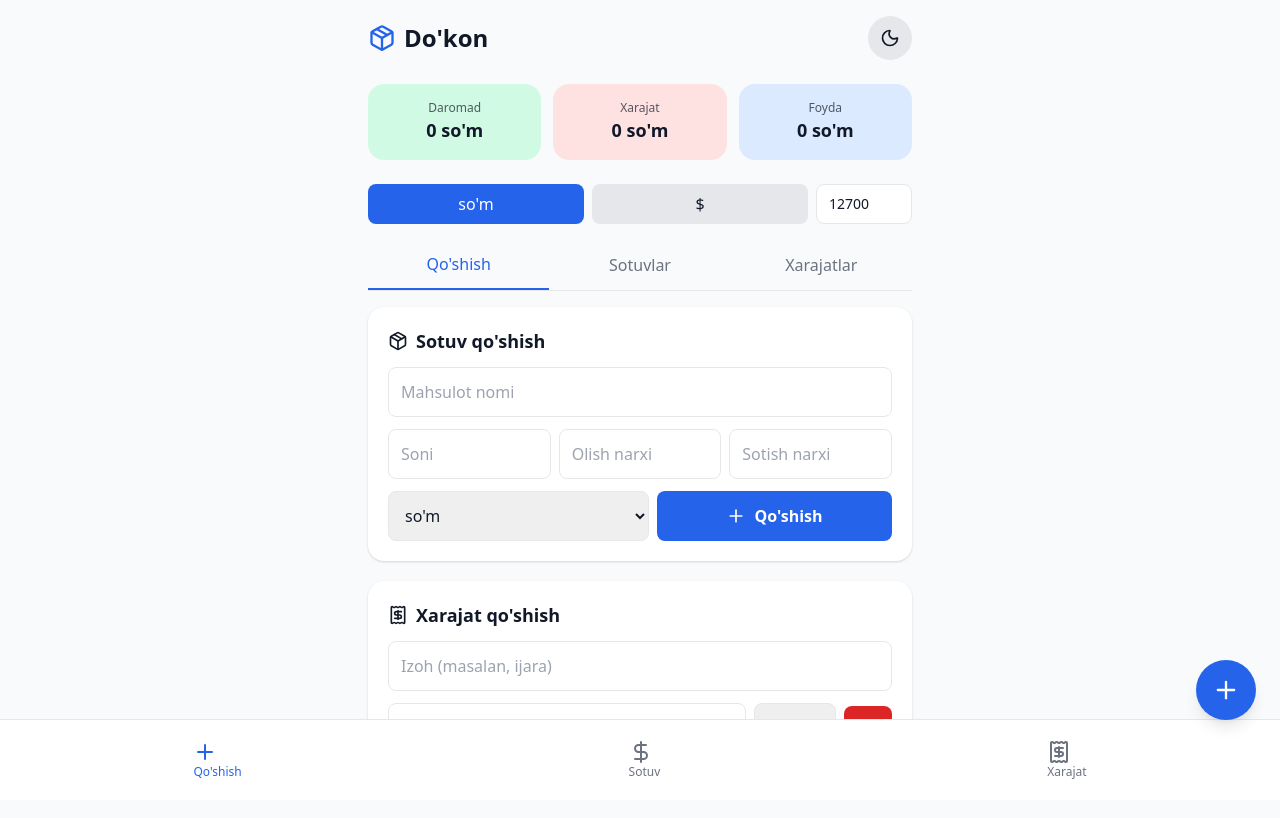
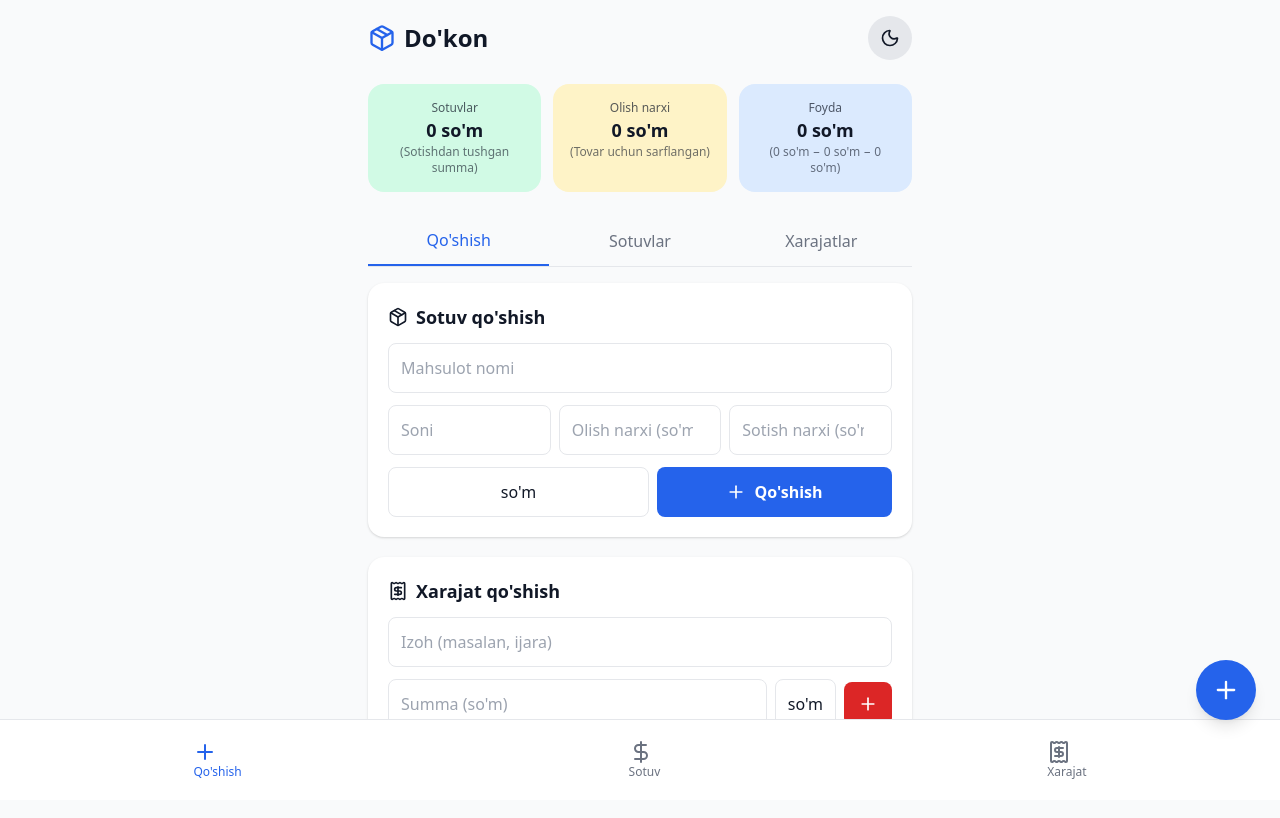
Before and after one commit to Positiveoo1/Store, a React (Vite) app: page / in a window 1280 px wide. Shown: the top 818 px of the page. Built offline with nearby package versions, Linux system fonts and the light colour scheme.

Commit message:
bugs fixed

```diff
--- a/src/App.jsx
+++ b/src/App.jsx
@@ -1,13 +1,5 @@
 import React, { useState, useEffect } from "react";
-import {
-  Plus,
-  Trash2,
-  Package,
-  Receipt,
-  Moon,
-  Sun,
-  DollarSign,
-} from "lucide-react";
+import { Plus, Trash2, Package, Receipt, Moon, Sun, DollarSign } from "lucide-react";
 
 export default function App() {
   const load = (key, fallback) => {
@@ -21,91 +13,72 @@ export default function App() {
 
   const [products, setProducts] = useState(load("products", []));
   const [expenses, setExpenses] = useState(load("expenses", []));
-  const [exchangeRate, setExchangeRate] = useState(load("rate", 12700));
-  const [showUSD, setShowUSD] = useState(false);
   const [darkMode, setDarkMode] = useState(
-    () => window.matchMedia("(prefers-color-scheme: dark)").matches
+    () => window.matchMedia && window.matchMedia("(prefers-color-scheme: dark)").matches
   );
   const [activeTab, setActiveTab] = useState("add");
 
-  // Formalar — Bo'sh qoldiriladi
+  // Form fields
   const [pName, setPName] = useState("");
-  const [pQty, setPQty] = useState(""); // BO'SH
-  const [pCost, setPCost] = useState("");
-  const [pPrice, setPPrice] = useState("");
-  const [pCurrency, setPCurrency] = useState("UZS");
+  const [pQty, setPQty] = useState(""); // empty => treated as 1
+  const [pCost, setPCost] = useState(""); // buy price
+  const [pPrice, setPPrice] = useState(""); // sell price
 
   const [eNote, setENote] = useState("");
   const [eAmount, setEAmount] = useState("");
-  const [eCurrency, setECurrency] = useState("UZS");
 
-  // Saqlash
-  useEffect(
-    () => localStorage.setItem("products", JSON.stringify(products)),
-    [products]
-  );
-  useEffect(
-    () => localStorage.setItem("expenses", JSON.stringify(expenses)),
-    [expenses]
-  );
-  useEffect(() => localStorage.setItem("rate", exchangeRate), [exchangeRate]);
+  // Persist lists
+  useEffect(() => localStorage.setItem("products", JSON.stringify(products)), [products]);
+  useEffect(() => localStorage.setItem("expenses", JSON.stringify(expenses)), [expenses]);
 
   useEffect(() => {
     document.body.classList.toggle("dark", darkMode);
   }, [darkMode]);
 
-  // Hisoblash
-  const toUZS = (amount, currency) => {
-    const num = Number(amount) || 0;
-    return currency === "UZS" ? num : num * exchangeRate;
-  };
+  const toNum = (v) => Number(v) || 0;
+  const fmt = (v) => `${Math.round(v).toLocaleString()} so'm`;
 
-  const format = (uzs) => {
-    const num = Number(uzs) || 0;
-    if (showUSD) return `$${(num / exchangeRate).toFixed(2)}`;
-    return `${Math.round(num).toLocaleString()} so'm`;
-  };
-
-  // Jami
-  const income = products.reduce(
-    (sum, p) => sum + toUZS(p.sellPrice, p.currency) * (Number(p.qty) || 1),
+  // New calculations per your request:
+  // revenue = sum of sellPrice * qty
+  const revenue = products.reduce(
+    (s, p) => s + toNum(p.sellPrice) * (Number(p.qty) || 1),
     0
   );
-  const expense = expenses.reduce(
-    (sum, e) => sum + toUZS(e.amount, e.currency),
+  // cost (total buy price) = sum of buyPrice * qty
+  const totalCost = products.reduce(
+    (s, p) => s + toNum(p.buyPrice) * (Number(p.qty) || 1),
     0
   );
-  const profit = income - expense;
+  // other expenses (entered manually)
+  const otherExpenses = expenses.reduce((s, e) => s + toNum(e.amount), 0);
 
-  // Mahsulot qo'shish
-  const addProduct = (e) => {
-    e.preventDefault();
+  // profit = revenue - cost - otherExpenses
+  const profit = revenue - totalCost - otherExpenses;
+
+  const addProduct = (ev) => {
+    ev.preventDefault();
     if (!pName.trim() || !pPrice || Number(pPrice) <= 0) {
       alert("Mahsulot nomi va sotish narxini kiriting");
       return;
     }
-    const qty = Number(pQty) || 1; // Agar bo'sh bo'lsa — 1
+    const qty = Number(pQty) || 1;
     const newP = {
-      id: Date.now() + Math.random(), // Unikal ID
+      id: Date.now() + Math.random(),
       name: pName.trim(),
       qty: qty,
-      buyPrice: Number(pCost) || 0,
-      sellPrice: Number(pPrice) || 0,
-      currency: pCurrency,
+      buyPrice: toNum(pCost),
+      sellPrice: toNum(pPrice),
       time: new Date().toISOString(),
     };
     setProducts([newP, ...products]);
-    // FORM TOZLASH — pQty BO'SH QOLADI
     setPName("");
-    setPQty(""); // BO'SH
+    setPQty("");
     setPCost("");
     setPPrice("");
-    setPCurrency("UZS");
   };
 
-  // Xarajat qo'shish
-  const addExpense = (e) => {
-    e.preventDefault();
+  const addExpense = (ev) => {
+    ev.preventDefault();
     if (!eNote.trim() || !eAmount || Number(eAmount) <= 0) {
       alert("Izoh va summasini kiriting");
       return;
@@ -113,14 +86,12 @@ export default function App() {
     const newE = {
       id: Date.now() + Math.random(),
       note: eNote.trim(),
-      amount: Number(eAmount) || 0,
-      currency: eCurrency,
+      amount: toNum(eAmount),
       time: new Date().toISOString(),
     };
     setExpenses([newE, ...expenses]);
     setENote("");
     setEAmount("");
-    setECurrency("UZS");
   };
 
   const remove = (list, setList, id) => {
@@ -130,95 +101,46 @@ export default function App() {
   };
 
   return (
-    <div
-      className={`min-h-screen ${
-        darkMode ? "bg-gray-900 text-white" : "bg-gray-50 text-gray-900"
-      } pb-24`}
-    >
+    <div className={`min-h-screen ${darkMode ? "bg-gray-900 text-white" : "bg-gray-50 text-gray-900"} pb-24`}>
       <div className="max-w-xl mx-auto p-4">
-        {/* Sarlavha */}
+        {/* Header */}
         <div className="flex justify-between items-center mb-6">
           <h1 className="text-2xl font-bold flex items-center gap-2">
             <Package className="w-7 h-7 text-blue-600" /> Do'kon
           </h1>
-          <button
-            onClick={() => setDarkMode(!darkMode)}
-            className="p-3 bg-gray-200 dark:bg-gray-700 rounded-full"
-          >
-            {darkMode ? (
-              <Sun className="w-5 h-5" />
-            ) : (
-              <Moon className="w-5 h-5" />
-            )}
+          <button onClick={() => setDarkMode(!darkMode)} className="p-3 bg-gray-200 dark:bg-gray-700 rounded-full">
+            {darkMode ? <Sun className="w-5 h-5" /> : <Moon className="w-5 h-5" />}
           </button>
         </div>
 
-        {/* Jami ko'rsatkichlar */}
+        {/* Key metrics: revenue, cost, profit */}
         <div className="grid grid-cols-3 gap-3 mb-6 text-center">
           <div className="bg-green-100 dark:bg-green-900 p-4 rounded-2xl">
-            <p className="text-xs opacity-70">Daromad</p>
-            <p className="text-lg font-bold">{format(income)}</p>
+            <p className="text-xs opacity-70">Sotuvlar</p>
+            <p className="text-lg font-bold">{fmt(revenue)}</p>
+            <p className="text-xs opacity-60">(Sotishdan tushgan summa)</p>
           </div>
-          <div className="bg-red-100 dark:bg-red-900 p-4 rounded-2xl">
-            <p className="text-xs opacity-70">Xarajat</p>
-            <p className="text-lg font-bold">{format(expense)}</p>
+
+          <div className="bg-yellow-100 dark:bg-yellow-900 p-4 rounded-2xl">
+            <p className="text-xs opacity-70">Olish narxi</p>
+            <p className="text-lg font-bold">{fmt(totalCost)}</p>
+            <p className="text-xs opacity-60">(Tovar uchun sarflangan)</p>
           </div>
-          <div
-            className={`p-4 rounded-2xl ${
-              profit >= 0
-                ? "bg-blue-100 dark:bg-blue-900"
-                : "bg-orange-100 dark:bg-orange-900"
-            }`}
-          >
+
+          <div className={`p-4 rounded-2xl ${profit >= 0 ? "bg-blue-100 dark:bg-blue-900" : "bg-orange-100 dark:bg-orange-900"}`}>
             <p className="text-xs opacity-70">Foyda</p>
-            <p className="text-lg font-bold">{format(profit)}</p>
+            <p className="text-lg font-bold">{fmt(profit)}</p>
+            <p className="text-xs opacity-60">({fmt(revenue)} − {fmt(totalCost)} − {fmt(otherExpenses)})</p>
           </div>
         </div>
 
-        {/* Valyuta */}
-        <div className="flex gap-2 mb-4">
-          <button
-            onClick={() => setShowUSD(false)}
-            className={`flex-1 py-2 rounded-lg font-medium ${
-              !showUSD
-                ? "bg-blue-600 text-white"
-                : "bg-gray-200 dark:bg-gray-700"
-            }`}
-          >
-            so'm
-          </button>
-          <button
-            onClick={() => setShowUSD(true)}
-            className={`flex-1 py-2 rounded-lg font-medium ${
-              showUSD
-                ? "bg-blue-600 text-white"
-                : "bg-gray-200 dark:bg-gray-700"
-            }`}
-          >
-            $
-          </button>
-          <input
-            type="number"
-            value={exchangeRate}
-            onChange={(e) =>
-              setExchangeRate(Math.max(1, Number(e.target.value) || 1))
-            }
-            placeholder="Kurs"
-            className="w-24 px-3 py-2 bg-white dark:bg-gray-800 border rounded-lg text-sm"
-          />
-        </div>
-
-        {/* Tablar */}
+        {/* Tabs */}
         <div className="flex border-b mb-4">
           {["add", "sales", "expenses"].map((tab) => (
             <button
               key={tab}
               onClick={() => setActiveTab(tab)}
-              className={`flex-1 py-3 text-center font-medium ${
-                activeTab === tab
-                  ? "border-b-2 border-blue-600 text-blue-600 dark:text-blue-400"
-                  : "text-gray-500"
-              }`}
+              className={`flex-1 py-3 text-center font-medium ${activeTab === tab ? "border-b-2 border-blue-600 text-blue-600 dark:text-blue-400" : "text-gray-500"}`}
             >
               {tab === "add" && "Qo'shish"}
               {tab === "sales" && "Sotuvlar"}
@@ -227,100 +149,36 @@ export default function App() {
           ))}
         </div>
 
-        {/* Qo'shish sahifasi */}
+        {/* Add */}
         {activeTab === "add" && (
           <div className="space-y-5">
-            {/* Sotuv qo'shish */}
-            <form
-              onSubmit={addProduct}
-              className="bg-white dark:bg-gray-800 p-5 rounded-2xl shadow"
-            >
+            <form onSubmit={addProduct} className="bg-white dark:bg-gray-800 p-5 rounded-2xl shadow">
               <h3 className="font-bold text-lg mb-3 flex items-center gap-2">
                 <Package className="w-5 h-5" /> Sotuv qo'shish
               </h3>
-              <input
-                placeholder="Mahsulot nomi"
-                value={pName}
-                onChange={(e) => setPName(e.target.value)}
-                className="w-full p-3 border rounded-lg mb-3"
-                required
-              />
+              <input placeholder="Mahsulot nomi" value={pName} onChange={(e) => setPName(e.target.value)} className="w-full p-3 border rounded-lg mb-3" required />
               <div className="grid grid-cols-3 gap-2 mb-3">
-                <input
-                  type="number"
-                  placeholder="Soni"
-                  value={pQty}
-                  onChange={(e) => setPQty(e.target.value)} // HECH QANDAY "|| 1"
-                  className="p-3 border rounded-lg"
-                  min="1"
-                />
-                <input
-                  type="number"
-                  placeholder="Olish narxi"
-                  value={pCost}
-                  onChange={(e) => setPCost(e.target.value)}
-                  className="p-3 border rounded-lg"
-                />
-                <input
-                  type="number"
-                  placeholder="Sotish narxi"
-                  value={pPrice}
-                  onChange={(e) => setPPrice(e.target.value)}
-                  className="p-3 border rounded-lg"
-                  required
-                />
+                <input type="number" placeholder="Soni" value={pQty} onChange={(e) => setPQty(e.target.value)} className="p-3 border rounded-lg" min="1" />
+                <input type="number" placeholder="Olish narxi (so'm)" value={pCost} onChange={(e) => setPCost(e.target.value)} className="p-3 border rounded-lg" />
+                <input type="number" placeholder="Sotish narxi (so'm)" value={pPrice} onChange={(e) => setPPrice(e.target.value)} className="p-3 border rounded-lg" required />
               </div>
               <div className="flex gap-2">
-                <select
-                  value={pCurrency}
-                  onChange={(e) => setPCurrency(e.target.value)}
-                  className="flex-1 p-3 border rounded-lg"
-                >
-                  <option>so'm</option>
-                  <option>$</option>
-                </select>
-                <button
-                  type="submit"
-                  className="flex-1 bg-blue-600 text-white py-3 rounded-lg font-bold flex items-center justify-center gap-2"
-                >
+                <div className="flex-1 p-3 border rounded-lg flex items-center justify-center">so'm</div>
+                <button type="submit" className="flex-1 bg-blue-600 text-white py-3 rounded-lg font-bold flex items-center justify-center gap-2">
                   <Plus className="w-5 h-5" /> Qo'shish
                 </button>
               </div>
             </form>
-            {/* Xarajat qo'shish */}
+
             <form onSubmit={addExpense} className="bg-white dark:bg-gray-800 p-5 rounded-2xl shadow">
               <h3 className="font-bold text-lg mb-3 flex items-center gap-2">
                 <Receipt className="w-5 h-5" /> Xarajat qo'shish
               </h3>
-              <input
-                placeholder="Izoh (masalan, ijara)"
-                value={eNote}
-                onChange={(e) => setENote(e.target.value)}
-                className="w-full p-3 border rounded-lg mb-3"
-                required
-              />
+              <input placeholder="Izoh (masalan, ijara)" value={eNote} onChange={(e) => setENote(e.target.value)} className="w-full p-3 border rounded-lg mb-3" required />
               <div className="flex gap-2 items-center">
-                <input
-                  type="number"
-                  placeholder="Summa"
-                  value={eAmount}
-                  onChange={(e) => setEAmount(e.target.value)}
-                  className="flex-1 p-3 border rounded-lg"
-                  required
-                />
-                <select
-                  value={eCurrency}
-                  onChange={(e) => setECurrency(e.target.value)}
-                  className="p-3 border rounded-lg min-w-20"
-                >
-                  <option>so'm</option>
-                  <option>$</option>
-                </select>
-                <button
-                  type="submit"
-                  className="bg-red-600 text-white p-3 rounded-lg flex items-center justify-center"
-                  style={{ minWidth: '48px' }}
-                >
+                <input type="number" placeholder="Summa (so'm)" value={eAmount} onChange={(e) => setEAmount(e.target.value)} className="flex-1 p-3 border rounded-lg" required />
+                <div className="p-3 border rounded-lg min-w-20 flex items-center">so'm</div>
+                <button type="submit" className="bg-red-600 text-white p-3 rounded-lg flex items-center justify-center" style={{ minWidth: "48px" }}>
                   <Plus className="w-5 h-5" />
                 </button>
               </div>
@@ -328,37 +186,24 @@ export default function App() {
           </div>
         )}
 
-        {/* Sotuvlar */}
+        {/* Sales list */}
         {activeTab === "sales" && (
           <div className="space-y-3">
             {products.length === 0 ? (
-              <p className="text-center text-gray-500 py-10">
-                Hozircha sotuv yo'q
-              </p>
+              <p className="text-center text-gray-500 py-10">Hozircha sotuv yo'q</p>
             ) : (
               products.map((p) => (
-                <div
-                  key={p.id}
-                  className="bg-white dark:bg-gray-800 p-4 rounded-2xl shadow flex justify-between items-center"
-                >
+                <div key={p.id} className="bg-white dark:bg-gray-800 p-4 rounded-2xl shadow flex justify-between items-center">
                   <div>
                     <p className="font-bold">{p.name}</p>
                     <p className="text-sm opacity-70">
-                      {p.qty} × {p.sellPrice}{" "}
-                      {p.currency === "UZS" ? "so'm" : "$"}
+                      {p.qty} × {p.sellPrice} so'm (Olish: {p.buyPrice} so'm)
                     </p>
-                    <p className="text-xs opacity-50">
-                      {new Date(p.time).toLocaleDateString("uz-UZ")}
-                    </p>
+                    <p className="text-xs opacity-50">{new Date(p.time).toLocaleDateString("uz-UZ")}</p>
                   </div>
                   <div className="text-right">
-                    <p className="font-bold">
-                      {format(toUZS(p.sellPrice, p.currency) * p.qty)}
-                    </p>
-                    <button
-                      onClick={() => remove(products, setProducts, p.id)}
-                      className="text-red-600 mt-1"
-                    >
+                    <p className="font-bold">{fmt(toNum(p.sellPrice) * p.qty)}</p>
+                    <button onClick={() => remove(products, setProducts, p.id)} className="text-red-600 mt-1">
                       <Trash2 className="w-5 h-5" />
                     </button>
                   </div>
@@ -368,36 +213,22 @@ export default function App() {
           </div>
         )}
 
-        {/* Xarajatlar */}
+        {/* Expenses list */}
         {activeTab === "expenses" && (
           <div className="space-y-3">
             {expenses.length === 0 ? (
-              <p className="text-center text-gray-500 py-10">
-                Hozircha xarajat yo'q
-              </p>
+              <p className="text-center text-gray-500 py-10">Hozircha xarajat yo'q</p>
             ) : (
               expenses.map((e) => (
-                <div
-                  key={e.id}
-                  className="bg-white dark:bg-gray-800 p-4 rounded-2xl shadow flex justify-between items-center"
-                >
+                <div key={e.id} className="bg-white dark:bg-gray-800 p-4 rounded-2xl shadow flex justify-between items-center">
                   <div>
                     <p className="font-bold">{e.note}</p>
-                    <p className="text-sm opacity-70">
-                      {e.amount} {e.currency === "UZS" ? "so'm" : "$"}
-                    </p>
-                    <p className="text-xs opacity-50">
-                      {new Date(e.time).toLocaleDateString("uz-UZ")}
-                    </p>
+                    <p className="text-sm opacity-70">{e.amount} so'm</p>
+                    <p className="text-xs opacity-50">{new Date(e.time).toLocaleDateString("uz-UZ")}</p>
                   </div>
                   <div className="text-right">
-                    <p className="font-bold">
-                      {format(toUZS(e.amount, e.currency))}
-                    </p>
-                    <button
-                      onClick={() => remove(expenses, setExpenses, e.id)}
-                      className="text-red-600 mt-1"
-                    >
+                    <p className="font-bold">{fmt(toNum(e.amount))}</p>
+                    <button onClick={() => remove(expenses, setExpenses, e.id)} className="text-red-600 mt-1">
                       <Trash2 className="w-5 h-5" />
                     </button>
                   </div>
@@ -408,41 +239,23 @@ export default function App() {
         )}
       </div>
 
-      {/* Qo'shish tugmasi */}
-      <button
-        onClick={() => setActiveTab("add")}
-        className="fixed bottom-20 right-6 bg-blue-600 text-white p-4 rounded-full shadow-lg z-10"
-      >
+      {/* Floating add button */}
+      <button onClick={() => setActiveTab("add")} className="fixed bottom-20 right-6 bg-blue-600 text-white p-4 rounded-full shadow-lg z-10">
         <Plus className="w-7 h-7" />
       </button>
 
-      {/* Pastki navigatsiya */}
+      {/* Bottom nav */}
       <div className="fixed bottom-0 left-0 right-0 bg-white dark:bg-gray-800 border-t">
         <div className="flex justify-around py-2">
-          <button
-            onClick={() => setActiveTab("add")}
-            className={`p-3 ${
-              activeTab === "add" ? "text-blue-600" : "text-gray-500"
-            }`}
-          >
+          <button onClick={() => setActiveTab("add")} className={`p-3 ${activeTab === "add" ? "text-blue-600" : "text-gray-500"}`}>
             <Plus className="w-6 h-6" />
             <p className="text-xs">Qo'shish</p>
           </button>
-          <button
-            onClick={() => setActiveTab("sales")}
-            className={`p-3 ${
-              activeTab === "sales" ? "text-blue-600" : "text-gray-500"
-            }`}
-          >
+          <button onClick={() => setActiveTab("sales")} className={`p-3 ${activeTab === "sales" ? "text-blue-600" : "text-gray-500"}`}>
             <DollarSign className="w-6 h-6" />
             <p className="text-xs">Sotuv</p>
           </button>
-          <button
-            onClick={() => setActiveTab("expenses")}
-            className={`p-3 ${
-              activeTab === "expenses" ? "text-blue-600" : "text-gray-500"
-            }`}
-          >
+          <button onClick={() => setActiveTab("expenses")} className={`p-3 ${activeTab === "expenses" ? "text-blue-600" : "text-gray-500"}`}>
             <Receipt className="w-6 h-6" />
             <p className="text-xs">Xarajat</p>
           </button>
```
